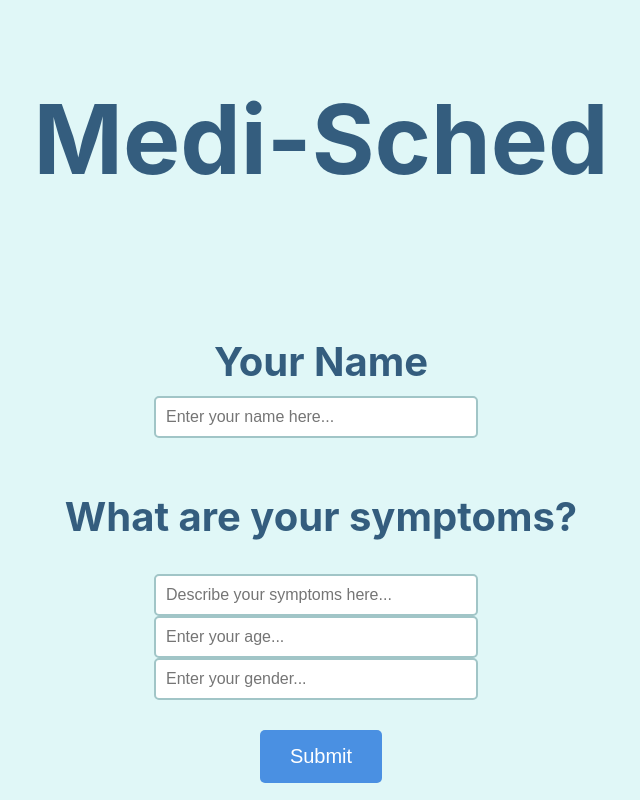
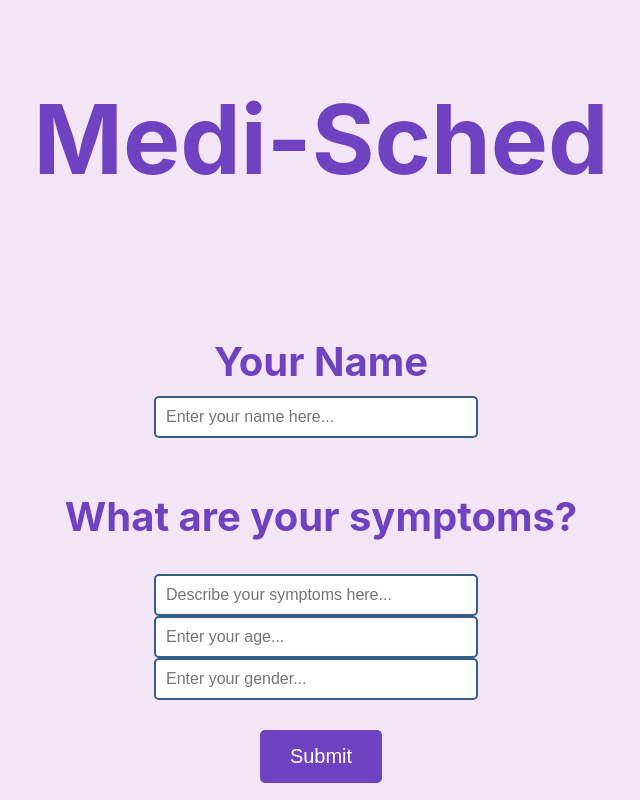
Before and after one commit to ShivanshSharma04/HackGT11_flask, a React (Create React App) app: page / in a window 1280 px wide. Shown: the whole page, without its empty margins (319-959 px from the left). Built offline with nearby package versions, Linux system fonts and the light colour scheme.

Commit message:
finished customer page

```diff
--- a/src/App.css
+++ b/src/App.css
@@ -1,3 +1,10 @@
+/* Ensure the background covers the entire viewport */
+body, html {
+  height: 100%;
+  margin: 0;
+  background-color: #f3e5f5;  /* Light purple background for the entire screen */
+}
+
 /* Styling the entire app container */
 .app-container {
   display: flex;
@@ -5,18 +12,25 @@
   align-items: center;
   justify-content: center;
   height: 100vh;
-  background-color: #e0f7f7; /* Light blue-green tone */
+  background-color: #f3e5f5; /* Light purple tone */
+  padding: 40px;
+  border-radius: 10px;
+  width: 80%;
+  margin: auto;
+  text-align: center;
+  min-height: 100vh; /* Ensure the app container is at least the full height of the viewport */
+  box-sizing: border-box; /* Include padding and borders in the height calculation */
 }
 
 /* Title styling */
 .title {
   font-size: 6rem;
-  color: #345d7e;
+  color: #6f42c1; /* Updated to purple */
   margin-bottom: 100px; /* Space below title */
 }
 
 /* Centering the name container */
-.name-container { /* Updated to name-container */
+.name-container {
   display: flex;
   flex-direction: column;
   align-items: center;
@@ -25,14 +39,14 @@
 
 .name-container h3 {
   font-size: 2.5rem;
-  color: #345d7e;
+  color: #6f42c1; /* Updated to purple */
   margin-bottom: 10px;
 }
 
 /* Centering the symptom prompt */
 .symptom-prompt h2 {
   font-size: 2.5rem;
-  color: #345d7e; /* Darker blue-green color for text */
+  color: #6f42c1; /* Updated to purple */
 }
 
 /* Styling the input boxes */
@@ -45,7 +59,7 @@
 .input-box {
   width: 300px;
   padding: 10px;
-  border: 2px solid #a1c5c7;
+  border: 2px solid #325d88; /* Updated to darker purple-blue */
   border-radius: 5px;
   outline: none;
   font-size: 1rem;
@@ -58,7 +72,7 @@
 }
 
 .submit-button {
-  background-color: #4a90e2; /* Blue color for the button */
+  background-color: #6f42c1; /* Updated to purple */
   color: white;
   border: none;
   padding: 15px 30px;
@@ -68,7 +82,7 @@
 }
 
 .submit-button:hover {
-  background-color: #357ab7; /* Darker blue on hover */
+  background-color: #563d7c; /* Darker purple on hover */
 }
 
 .response-container {
@@ -82,5 +96,12 @@
 
 .response-container h3 {
   font-size: 1.25rem;
-  color: #345d7e;
+  color: #6f42c1; /* Updated to purple */
 }
+
+/* Styling for the success message */
+.success-message {
+  margin-top: 20px;
+  color: green;
+  font-size: 1.5rem;
+}
--- a/src/App.js
+++ b/src/App.js
@@ -8,7 +8,7 @@ function App() {
   const [symptoms, setSymptoms] = useState("");
   const [age, setAge] = useState("");
   const [gender, setGender] = useState("");
-  const [response, setResponse] = useState(null);
+  const [successMessage, setSuccessMessage] = useState("");  // State for success message
 
   const handleSubmit = async () => {
     // Prepare the data to be sent to the API
@@ -21,9 +21,22 @@ function App() {
 
     try {
       // Send POST request to the Flask API
-      const res = await axios.post('https://hackgt11flask-production.up.railway.app/triage', data);
-      setResponse(res.data); // Save the API response to display it
-      console.log("Response from API:", res.data);
+      await axios.post('https://hackgt11flask-production.up.railway.app/triage', data);
+
+      // Clear the input fields after successful submission
+      setName("");
+      setSymptoms("");
+      setAge("");
+      setGender("");
+
+      // Display success message
+      setSuccessMessage("You were successfully added to the queue.");
+
+      // Clear the success message after 3 seconds
+      setTimeout(() => {
+        setSuccessMessage("");
+      }, 3000);
+
     } catch (error) {
       console.error("There was an error sending the request:", error);
     }
@@ -83,12 +96,10 @@ function App() {
         <button className="submit-button" onClick={handleSubmit}>Submit</button> {/* Submit Button */}
       </div>
 
-      {/* Display response from API */}
-      {response && (
-        <div className="response-container">
-          <h3>Response from Triage API:</h3>
-          <p>Severity Rating: {response.severity_rating}</p>
-          <p>Potential Diagnoses: {response.potential_diagnoses.join(", ")}</p>
+      {/* Display success message */}
+      {successMessage && (
+        <div className="success-message">
+          {successMessage}
         </div>
       )}
     </div>
```
